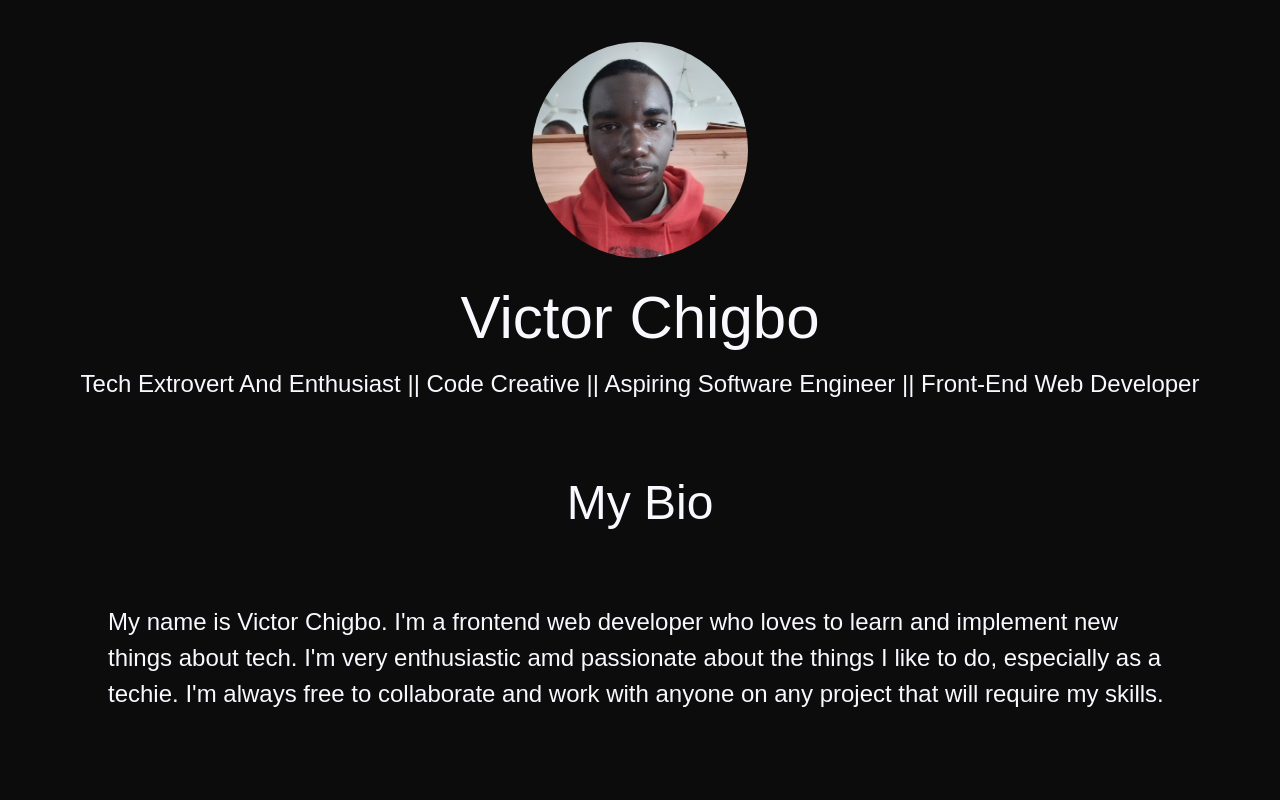
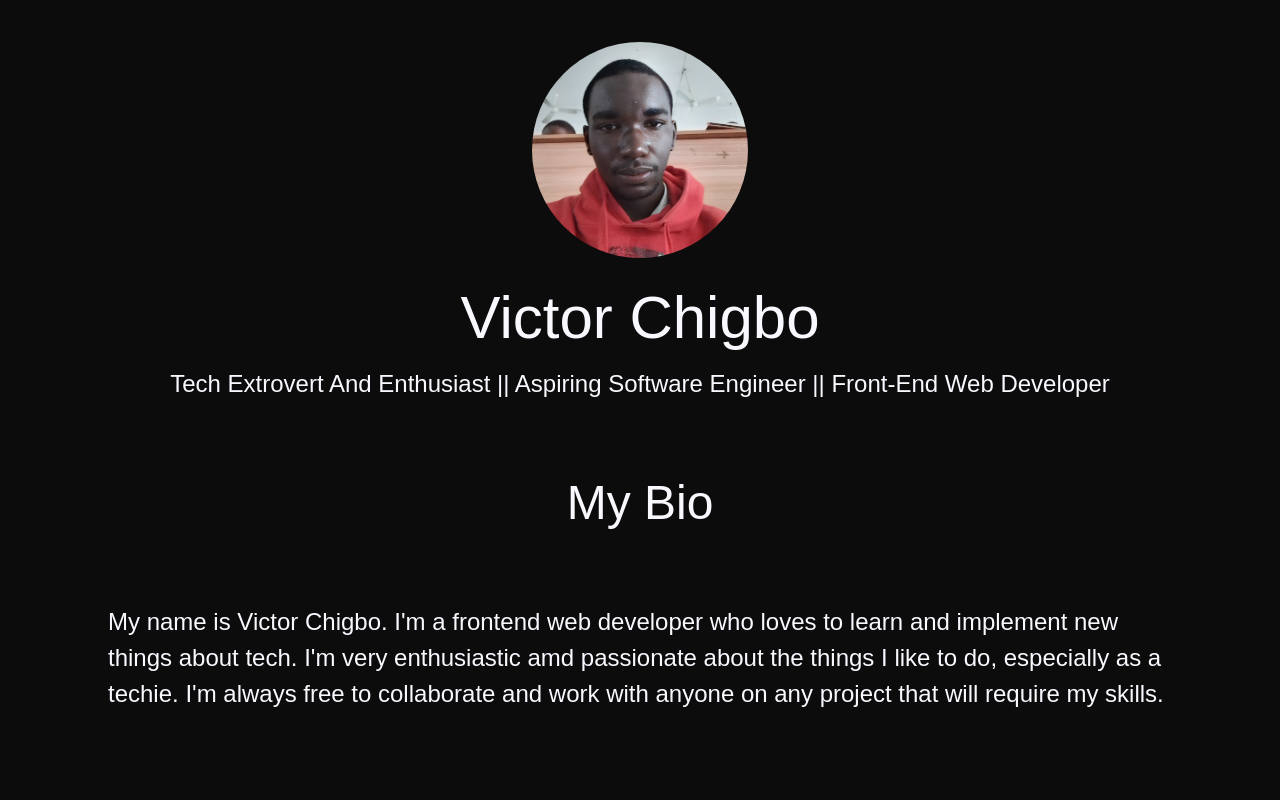
Before and after one commit to chivicks-hazard/personal-portfolio, a React (Vite) app: page / in a window 1280 px wide. Shown: the top 800 px of the page. Built offline with nearby package versions, Linux system fonts and the light colour scheme.

Commit message:
Installed Vercel Analytics and Speed Insights

```diff
--- a/package.json
+++ b/package.json
@@ -13,6 +13,8 @@
   "dependencies": {
     "@fontsource-variable/josefin-sans": "^5.0.21",
     "@popperjs/core": "^2.11.8",
+    "@vercel/analytics": "^1.3.1",
+    "@vercel/speed-insights": "^1.0.12",
     "bootstrap": "^5.3.3",
     "react": "^18.3.1",
     "react-dom": "^18.3.1",
--- a/src/App.jsx
+++ b/src/App.jsx
@@ -1,14 +1,17 @@
+import { Analytics } from "@vercel/analytics/react"
 import About from "./components/about"
 import Education from "./components/education"
 import Footer from "./components/footer"
 import Intro from "./components/intro"
 import Projects from "./components/projects"
 import Skills from "./components/skills"
-import Socials from "./components/social"
+import Socials from "./components/socials"
 import Testimonial from "./components/testominial"
+import { SpeedInsights } from "@vercel/speed-insights/react"
 
 const App = () => {
   return (
+    <>
       <main>
         <Intro />
         <About />
@@ -17,8 +20,11 @@ const App = () => {
         <Education />
         <Testimonial />
         <Socials />
+      </main>
       <Footer />
-    </main>
+      <Analytics />
+      <SpeedInsights />
+    </>
   )
 }
 
--- a/src/components/intro.jsx
+++ b/src/components/intro.jsx
@@ -6,7 +6,7 @@ const intro = () => {
             <div className="px-5 pt-1 mb-5 profile text-center">
                 <img src={myPfp} alt="Victor Chigbo" className="profile-pic mx-auto d-block mt-4 mb-3 rounded-circle"/>
                 <h1>Victor Chigbo</h1>
-                <p className="my-text">Tech Extrovert And Enthusiast || Code Creative || Aspiring Software Engineer || Front-End Web Developer</p>
+                <p className="my-text">Tech Extrovert And Enthusiast || Aspiring Software Engineer || Front-End Web Developer</p>
             </div>
         </section>
     )
--- a/src/components/social.jsx
+++ b/src/components/socials.jsx
@@ -1,5 +1,5 @@
 import { FaGithub } from "react-icons/fa6"
-import { Tooltip } from "../../node_modules/bootstrap/dist/js/bootstrap.esm";
+import { Tooltip } from "bootstrap/dist/js/bootstrap.esm";
 import { useEffect } from "react";
 import Icon from "./icon";
 
```
Also changed, not shown: 1 other file (tests, documents, lock files or other folders). Lines whose indentation alone changed are shown as unchanged.
